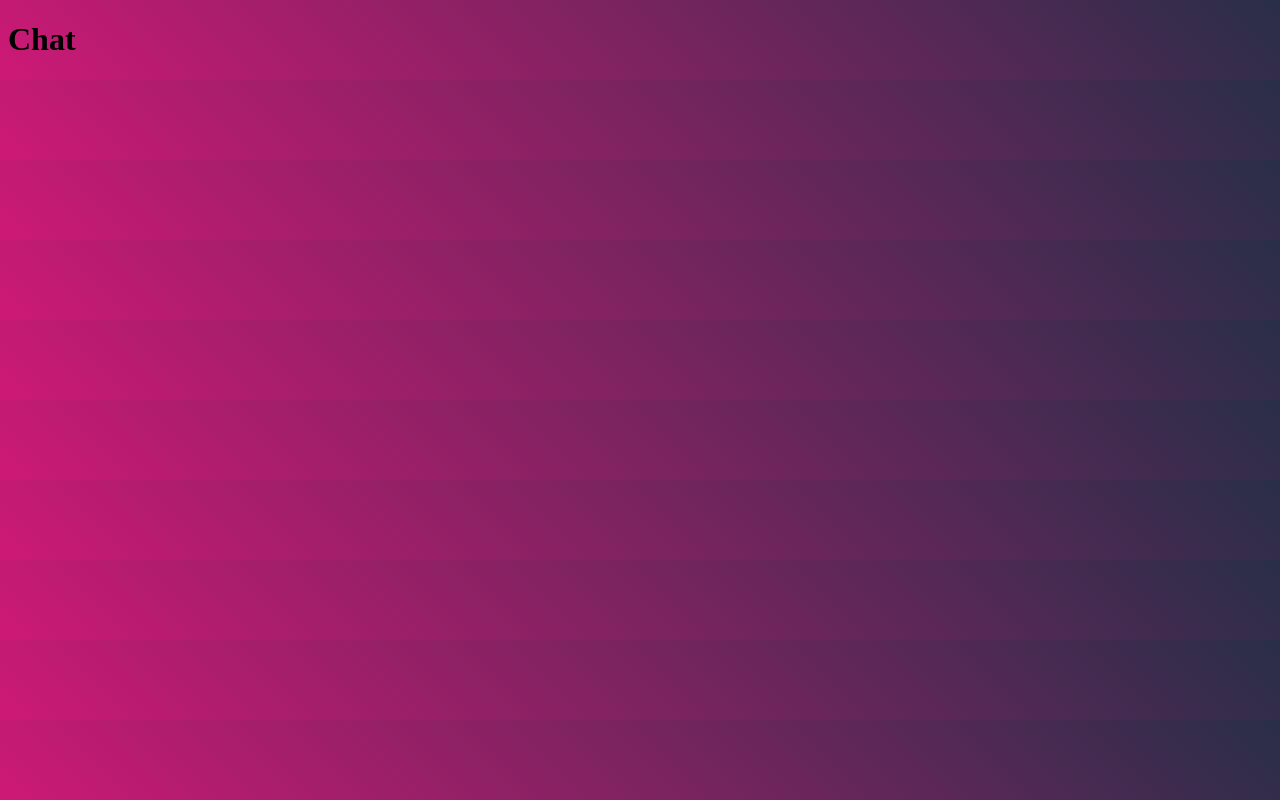
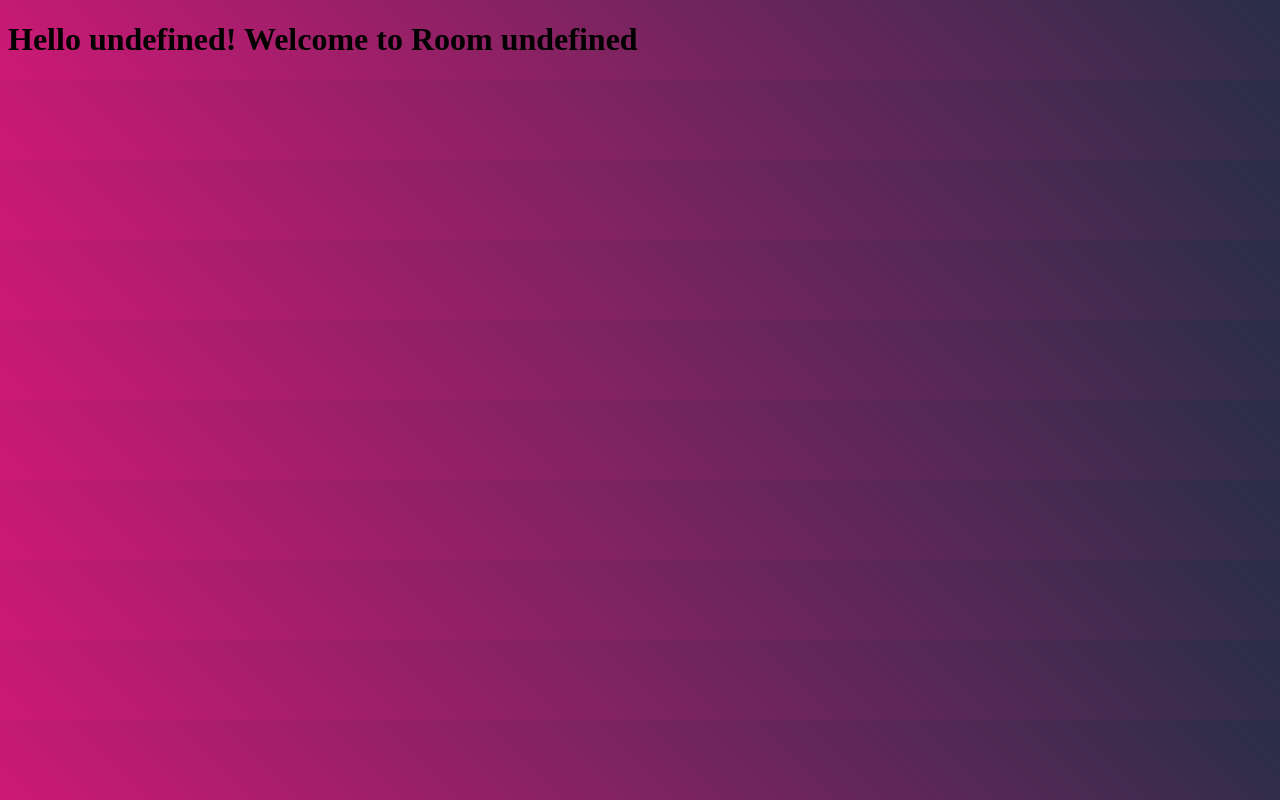
Before and after one commit to zacklow28/chat-roomz-react-app, a React (Create React App) app: page /chat in a window 1280 px wide. Built offline with nearby package versions, Linux system fonts and the light colour scheme; no server answers.

Commit message:
Set up simple connection

```diff
--- a/src/components/Chat.js
+++ b/src/components/Chat.js
@@ -1,8 +1,37 @@
-import React from 'react';
+import React, { useState, useEffect } from 'react';
+import queryString from 'query-string';
+import { useLocation } from 'react-router-dom';
+import io from 'socket.io-client';
+
+let socket;
 
 const Chat = () => {
+    const location = useLocation();
+    const ENDPOINT = "http://localhost:5000";
+    const [name, setName] = useState("");
+    const [room, setRoom] = useState("");
+
+    useEffect(() => {
+        const {name, room} = queryString.parse(location.search);
+        setRoom(room);
+        setName(name);
+
+        //only connect if socket doesn't exist
+        if (!socket) {
+            socket = io(ENDPOINT);
+            socket.emit("join", { name, room }, ({ }) => {
+            });
+        };
+
+        //cleanup socket connection when component unmount
+        return () => {
+            socket.disconnect();
+        }
+
+    }, [location.search]);
+
     return (
-        <h1>Chat</h1>
+        <h1>{`Hello ${name}! Welcome to Room ${room}`}</h1>
     );
 };
 
```
